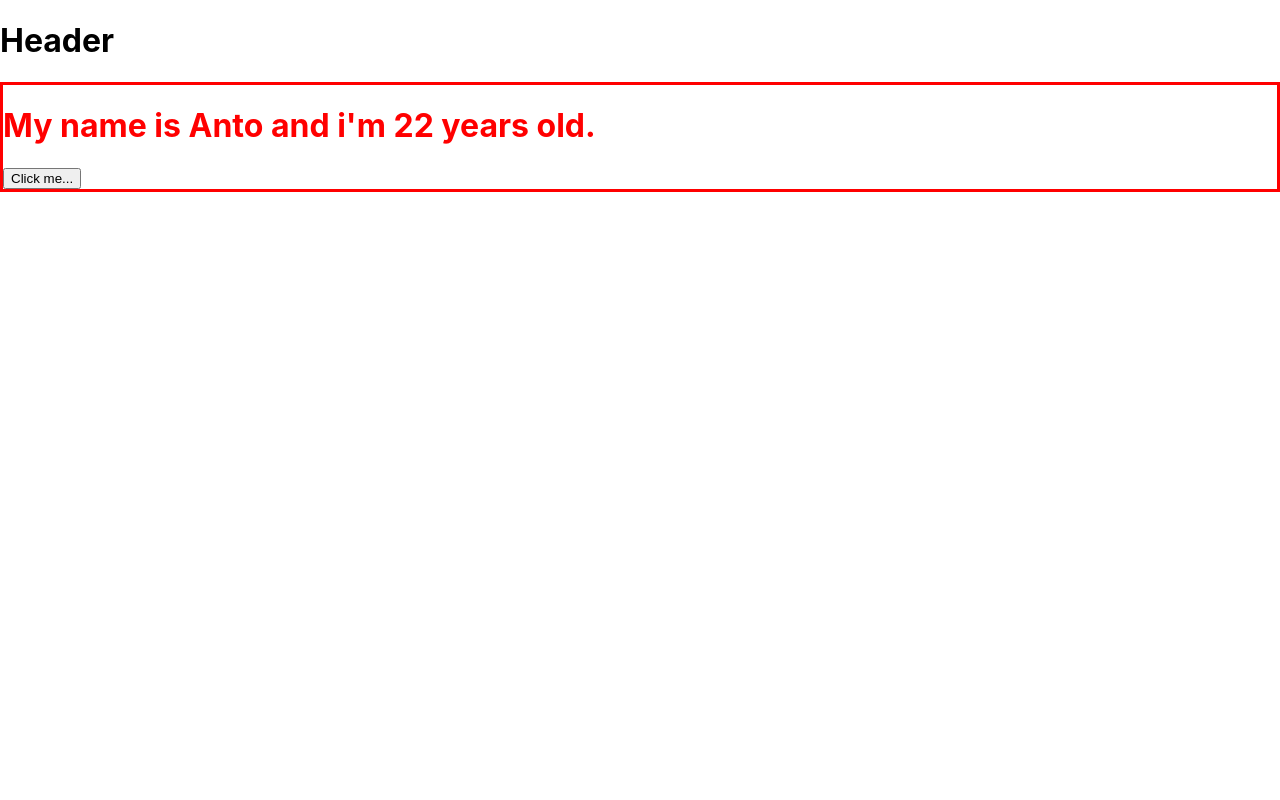
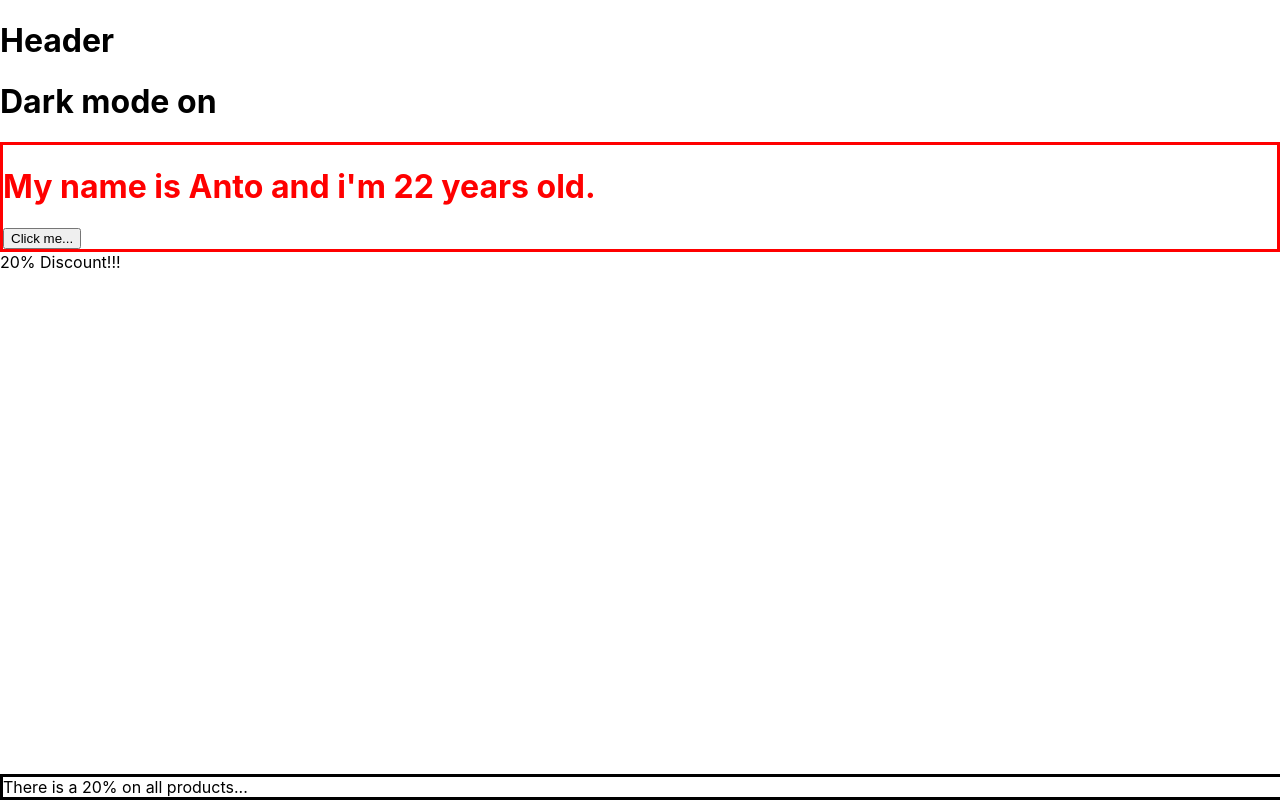
Before and after one commit to Antonykibet/react-tutorial, a React (Create React App) app: page / in a window 1280 px wide. Built offline with nearby package versions, Linux system fonts and the light colour scheme.

Commit message:
Parent-child data flow(Props)

```diff
--- a/src/App.css
+++ b/src/App.css
@@ -36,3 +36,10 @@
     transform: rotate(360deg);
   }
 }
+
+#footer{
+  position: fixed;
+  border: solid;
+  width: 100%;
+  bottom: 0px;
+}
--- a/src/App.js
+++ b/src/App.js
@@ -1,7 +1,15 @@
 import Btn from './btn.js';
+import ThemeToggler from './theme.js';
+import Banner from './Banner.js';
+import Footer from './Footer.js';
 import './App.css';
 function Header(){
-  return <h1>Header</h1>
+  return(
+    <div>
+      <h1>Header</h1>
+      <ThemeToggler/>
+    </div>
+  )
 }
 function Main(props){
   let mainStyle = {
@@ -18,12 +26,17 @@ function Main(props){
 
 function App() {
   function sayHi(){
-    alert('Wozaa!')
+    alert('Hello')
+  }
+  const data={
+    discount:'20%'
   }
   return(
     <div>
       <Header/>
       <Main onClick={sayHi} name='Anto' age='22' />
+      <Banner discount={data.discount} />
+      <Footer discount={data.discount}/>
     </div>
   )
 }
--- /dev/null
+++ b/src/Banner.js
@@ -0,0 +1,4 @@
+function Banner(props){
+    return <div>{props.discount} Discount!!!</div>
+}
+export default Banner
--- /dev/null
+++ b/src/Footer.js
@@ -0,0 +1,4 @@
+function Footer(props){
+    return <footer id="footer">There is a {props.discount} on all products...</footer>
+}
+export default Footer
--- /dev/null
+++ b/src/theme.js
@@ -0,0 +1,10 @@
+export default function ThemeToggler(){
+    let isOn = false
+    let lightMode = <h1>Light mode on</h1>
+    let darkMode = <h1>Dark mode on</h1>
+    return(
+        <div>
+            {isOn?lightMode:darkMode}
+        </div>
+    )
+}
```
